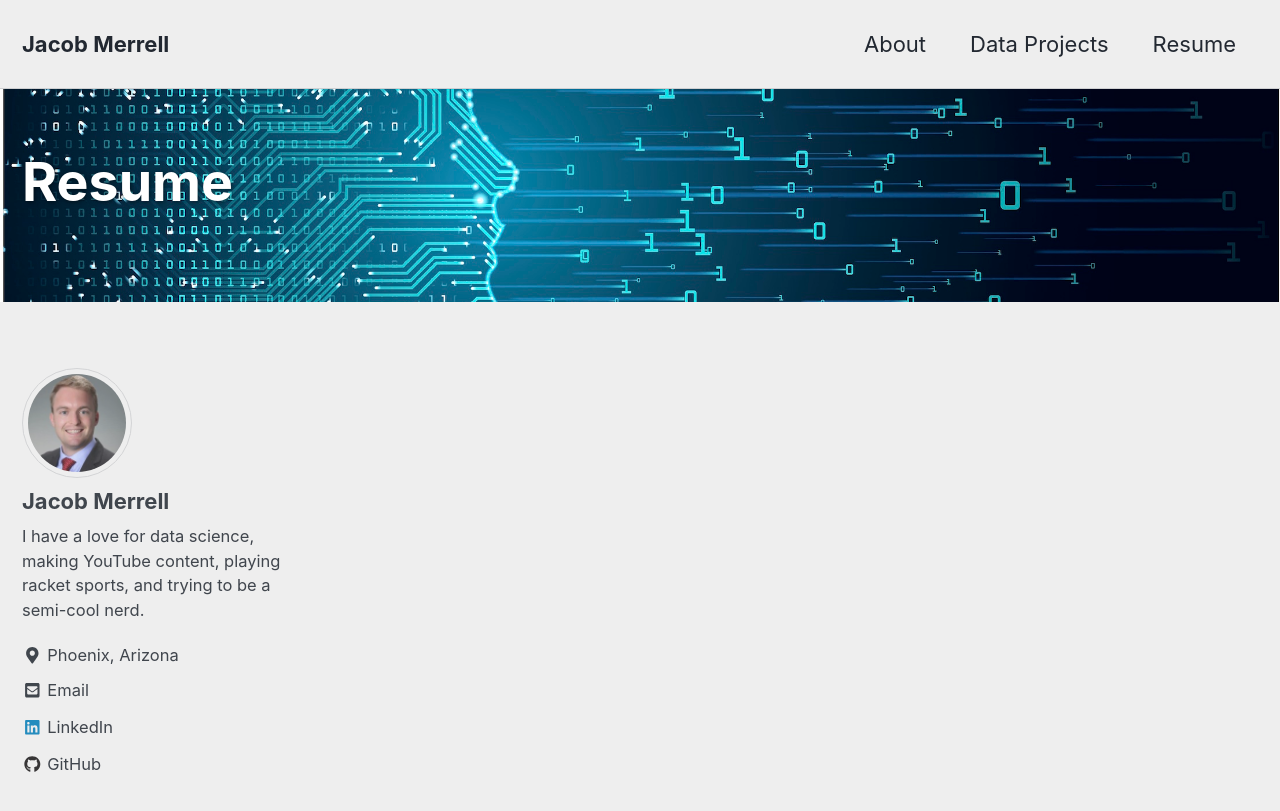
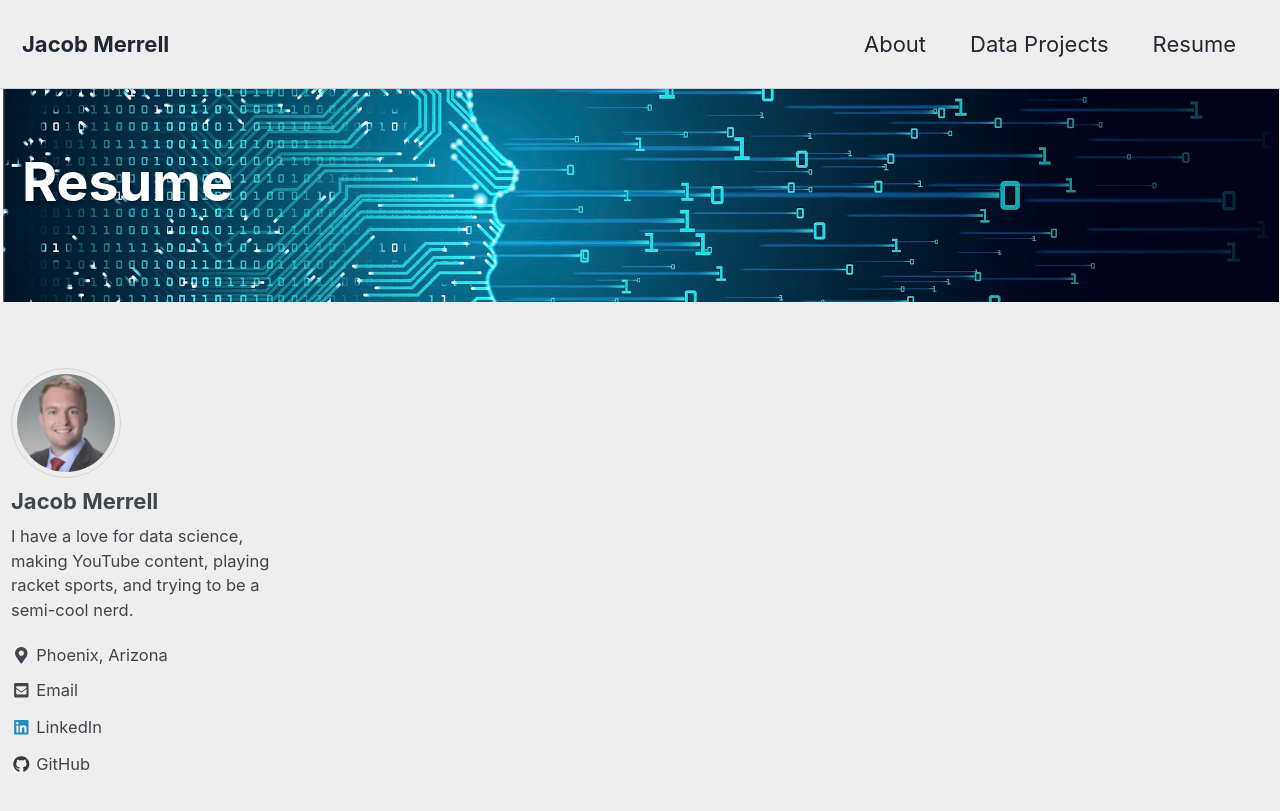
Before and after one commit to jmmerrell/jmmerrell.github.io, a Jekyll site: the page built from _pages/resume.md, in a window 1280 px wide and 900 px high. Shown: the top 811 px of the window. Built offline with Jekyll 4.4.1, drawn with Linux system fonts in a browser that asks for light colours; nearby versions of some CDN libraries.

Commit message:
Update _page.scss

```diff
--- a/_sass/minimal-mistakes/_page.scss
+++ b/_sass/minimal-mistakes/_page.scss
@@ -6,8 +6,8 @@
   @include clearfix;
   margin-left: auto;
   margin-right: auto;
-  padding-left: 1em;
-  padding-right: 1em;
+  padding-left: .5em;
+  padding-right: .5em;
   -webkit-animation: $intro-transition;
   animation: $intro-transition;
   max-width: 100%;
@@ -22,12 +22,12 @@
 .page {
   @include breakpoint($large) {
     float: right;
-    width: calc(100% - #{$right-sidebar-width-narrow}*0);
+    width: calc(100% - #{$right-sidebar-width-narrow}*.25);
     padding-right: $right-sidebar-width-narrow;
   }
 
   @include breakpoint($x-large) {
-    width: calc(100% - #{$right-sidebar-width}*0);
+    width: calc(100% - #{$right-sidebar-width}*.25);
     padding-right: $right-sidebar-width;
   }
 
```
